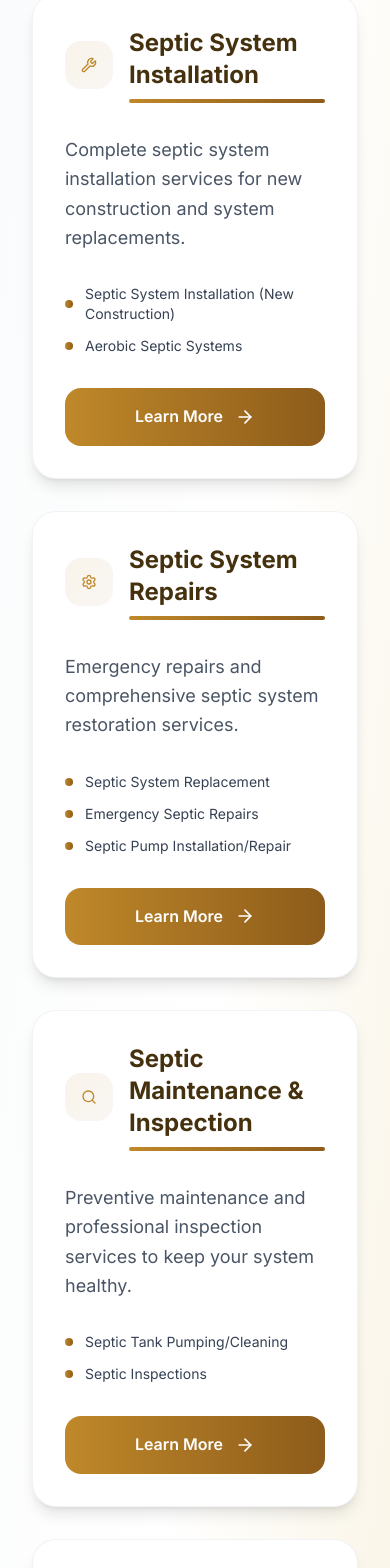
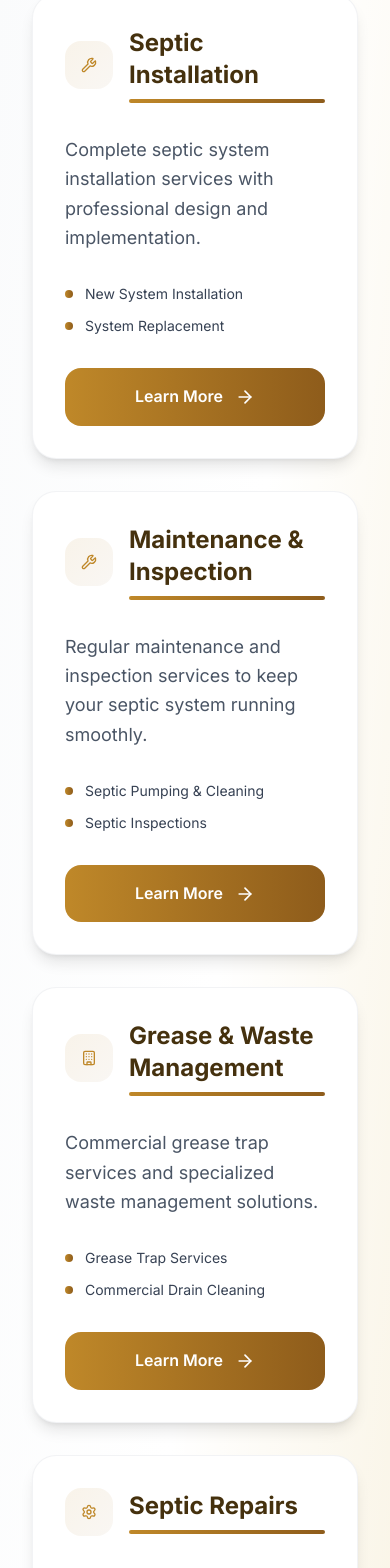
Before and after one commit to SathiraDM/septic-cheetah-website, a Next.js app: page / in a window 390 px wide. Shown: the part 1580-3148 px from the top of the page. Built offline with nearby package versions, Linux system fonts and the light colour scheme; a web font is replaced by a local one.

Commit message:
feat: Update footer trust badge text, adjust service area radius, and enhance service cards layout for better clarity and responsiveness

```diff
--- a/src/components/Footer.tsx
+++ b/src/components/Footer.tsx
@@ -42,7 +42,7 @@ const socialLinks = [
 ];
 
 const trustBadges = [
-  { icon: Shield, text: 'Licensed & Insured', subtext: 'State License #12345' },
+  { icon: Shield, text: 'Licensed & Insured', subtext: 'Fully Licensed' },
   { icon: Award, text: 'Top Rated', subtext: 'Premium Service' }
 ];
 
@@ -171,7 +171,7 @@ export default function Footer() {
                   </div>
                   <div>
                     <div className="font-medium">Service Area</div>
-                    <div className="text-sm text-gray-300">50+ Mile Radius</div>
+                    <div className="text-sm text-gray-300">100+ Mile Radius</div>
                   </div>
                 </div>
 
--- a/src/components/Header.tsx
+++ b/src/components/Header.tsx
@@ -250,16 +250,16 @@ export default function Header() {
                       </Link>
                     )}
 
-                    {/* Ultra-Compact Services Mega Menu */}
+                    {/* Compact Services Mega Menu */}
                     {item.isMegaMenu && item.megaMenuCategories && (
                       <AnimatePresence>
                         {activeSubmenu === item.label && (
                           <motion.div
-                            className="absolute top-full left-1/2 transform -translate-x-1/2 mt-4 bg-white/98 backdrop-blur-xl rounded-xl shadow-2xl border border-gray-100/80"
+                            className="absolute top-full left-1/2 transform -translate-x-1/2 mt-3 bg-white/98 backdrop-blur-xl rounded-xl shadow-2xl border border-gray-100/80"
                             style={{
                               zIndex: 99999,
                               overflow: 'visible',
-                              width: '950px',
+                              width: '800px',
                               maxWidth: '95vw'
                             }}
                             initial={{ opacity: 0, y: -15, scale: 0.95 }}
@@ -267,74 +267,77 @@ export default function Header() {
                             exit={{ opacity: 0, y: -15, scale: 0.95 }}
                             transition={{ duration: 0.3, ease: [0.16, 1, 0.3, 1] }}
                           >
-                            {/* Elegant arrow indicator */}
+                            {/* Arrow indicator */}
                             <div className="absolute -top-3 left-1/2 transform -translate-x-1/2 w-6 h-6 bg-white/98 border-l border-t border-gray-100/80 rotate-45 rounded-tl-lg"></div>
 
                             <div className="p-4 relative z-10">
-                              {/* Minimal Header */}
+                              {/* Compact Header */}
                               <div className="text-center mb-4">
                                 <h3 className="text-lg font-bold text-primary-dark">
                                   Our Services
                                 </h3>
                               </div>
 
-                              {/* Ultra-Compact Service Cards Grid */}
+                              {/* Compact Service Cards Grid */}
                               <div className="grid grid-cols-2 lg:grid-cols-3 gap-3">
                                 {item.megaMenuCategories.map((category, categoryIndex) => (
                                   <motion.div
                                     key={category.id}
-                                    className="bg-white rounded-lg border border-gray-200/70 hover:border-primary-accent/30 transition-all duration-300 hover:shadow-md group/card overflow-hidden"
+                                    className="relative group/card"
                                     initial={{ opacity: 0, y: 10 }}
                                     animate={{ opacity: 1, y: 0 }}
                                     transition={{ delay: categoryIndex * 0.05, duration: 0.2 }}
                                   >
-                                    {/* Main Service Card - Entire Card Clickable */}
                                     <Link
                                       href={category.href}
-                                      className="block p-3 hover:bg-gray-50/50 transition-colors duration-200"
+                                      className="block bg-white rounded-lg border border-gray-200/70 hover:border-primary-accent/40 transition-all duration-300 hover:shadow-md group/link overflow-hidden"
                                     >
+                                      <div className="p-3">
+                                        {/* Compact Category Header */}
                                         <div className="flex items-center space-x-2 mb-3">
-                                        <div className="w-6 h-6 rounded flex items-center justify-center flex-shrink-0 bg-primary-accent/10 text-primary-accent group-hover/card:scale-105 transition-transform duration-300">
+                                          <div className={`w-6 h-6 rounded flex items-center justify-center flex-shrink-0 ${
+                                            category.color === 'blue' ? 'bg-blue-500/20 text-blue-600' :
+                                            category.color === 'green' ? 'bg-green-500/20 text-green-600' :
+                                            category.color === 'orange' ? 'bg-orange-500/20 text-orange-600' :
+                                            category.color === 'red' ? 'bg-red-500/20 text-red-600' :
+                                            'bg-purple-500/20 text-purple-600'
+                                          } group-hover/link:scale-105 transition-transform duration-300`}>
                                             <div className="w-3 h-3 bg-current rounded opacity-80"></div>
                                           </div>
-                                        <h4 className="font-semibold text-gray-900 text-sm leading-tight group-hover/card:text-primary-accent transition-colors duration-300">
+                                          <h4 className="font-semibold text-gray-900 text-sm leading-tight group-hover/link:text-primary-accent transition-colors duration-300">
                                             {category.title}
                                           </h4>
                                         </div>
 
-                                      {/* Sub-services List - Display Only (Not Clickable) */}
+                                        {/* Compact Sub-services List */}
                                         <div className="space-y-1">
                                           {category.services.slice(0, 3).map((service, serviceIndex) => (
-                                          <motion.div
+                                            <div
                                               key={service.id}
                                               className="flex items-center space-x-2 py-1 px-2 rounded"
-                                            initial={{ opacity: 0, x: -5 }}
-                                            animate={{ opacity: 1, x: 0 }}
-                                            transition={{ delay: (categoryIndex * 0.05) + (serviceIndex * 0.02), duration: 0.15 }}
                                             >
                                               <div className="w-1 h-1 bg-primary-accent/60 rounded-full flex-shrink-0"></div>
                                               <div className="flex-1 min-w-0">
-                                              <div className="text-xs font-medium text-gray-700 leading-tight transition-colors truncate group-hover/card:text-primary-accent/80">
+                                                <div className="text-xs font-medium text-gray-700 leading-tight transition-colors truncate group-hover/link:text-primary-accent/80">
                                                   {service.title}
                                                 </div>
                                               </div>
-                                          </motion.div>
+                                            </div>
                                           ))}
 
                                           {category.services.length > 3 && (
                                             <div className="px-2 py-1">
-                                            <span className="text-xs text-gray-500 italic group-hover/card:text-primary-accent/60 transition-colors">
+                                              <span className="text-xs text-gray-500 italic group-hover/link:text-primary-accent/60 transition-colors">
                                                 +{category.services.length - 3} more
                                               </span>
                                             </div>
                                           )}
                                         </div>
+                                      </div>
                                     </Link>
                                   </motion.div>
                                 ))}
                               </div>
-
-
                             </div>
                           </motion.div>
                         )}
@@ -445,7 +448,7 @@ export default function Header() {
                               }`} />
                             </button>
 
-                            {/* Ultra-Compact Mobile Mega Menu */}
+                            {/* Compact Mobile Mega Menu */}
                             <AnimatePresence>
                               {activeSubmenu === item.label && (
                                 <motion.div
@@ -463,17 +466,22 @@ export default function Header() {
                                       animate={{ opacity: 1, y: 0 }}
                                       transition={{ delay: categoryIndex * 0.05 }}
                                     >
-                                      {/* Category Card - Entire Card Clickable */}
                                       <Link
                                         href={category.href}
-                                        className="block p-2.5 bg-gray-50/50 hover:bg-gray-100/50 transition-colors duration-200"
+                                        className="block p-3 hover:bg-gray-50/50 transition-colors duration-200"
                                         onClick={() => {
                                           setIsMenuOpen(false);
                                           setActiveSubmenu(null);
                                         }}
                                       >
                                         <div className="flex items-center space-x-2 mb-2">
-                                          <div className="w-5 h-5 rounded flex items-center justify-center bg-primary-accent/10 text-primary-accent">
+                                          <div className={`w-5 h-5 rounded flex items-center justify-center ${
+                                            category.color === 'blue' ? 'bg-blue-500/20 text-blue-600' :
+                                            category.color === 'green' ? 'bg-green-500/20 text-green-600' :
+                                            category.color === 'orange' ? 'bg-orange-500/20 text-orange-600' :
+                                            category.color === 'red' ? 'bg-red-500/20 text-red-600' :
+                                            'bg-purple-500/20 text-purple-600'
+                                          }`}>
                                             <div className="w-2.5 h-2.5 bg-current rounded opacity-80"></div>
                                           </div>
                                           <h4 className="text-sm font-semibold text-gray-900">
@@ -481,7 +489,6 @@ export default function Header() {
                                           </h4>
                                         </div>
 
-                                        {/* Sub-services - Display Only (Not Individually Clickable) */}
                                         <div className="space-y-1">
                                           {category.services.slice(0, 2).map((service) => (
                                             <div
--- a/src/components/ServiceCards.tsx
+++ b/src/components/ServiceCards.tsx
@@ -173,15 +173,15 @@ export default function ServiceCards() {
           ))}
         </motion.div>
 
-        {/* Enhanced Service Cards */}
+        {/* Enhanced Service Cards - 2nd row cards span equally */}
         <motion.div
-          className="grid grid-cols-1 md:grid-cols-2 lg:grid-cols-3 gap-8 mb-20"
+          className="grid grid-cols-1 md:grid-cols-2 lg:grid-cols-6 gap-8 mb-20"
           variants={containerVariants}
           initial="hidden"
           whileInView="visible"
           viewport={{ once: true }}
         >
-          {SERVICE_CATEGORIES.slice(0, 6).map((category, index) => {
+          {SERVICE_CATEGORIES.slice(0, 5).map((category, index) => {
             const iconMap = {
               'Wrench': Wrench,
               'Settings': Settings,
@@ -196,7 +196,10 @@ export default function ServiceCards() {
             return (
               <motion.div
                 key={category.id}
-                className="group relative"
+                className={`group relative ${
+                  // First 3 cards span 2 columns each (2+2+2=6), last 2 cards span 3 columns each (3+3=6)
+                  index < 3 ? 'lg:col-span-2' : 'lg:col-span-3'
+                }`}
                 variants={cardVariants}
                 whileHover={{
                   y: -8,
--- a/src/lib/constants.ts
+++ b/src/lib/constants.ts
@@ -26,127 +26,52 @@ export const CONTACT_INFO = {
 export const SERVICE_CATEGORIES = [
   {
     id: 'installation',
-    title: 'Septic System Installation',
-    description: 'Complete septic system installation services for new construction and system replacements.',
+    title: 'Septic Installation',
+    description: 'Complete septic system installation services with professional design and implementation.',
     href: '/services/installation',
     icon: 'Wrench',
     color: 'blue',
     services: [
       {
-        id: 'new-construction',
-        title: 'Septic System Installation (New Construction)',
-        description: 'Complete septic system installation for new homes and buildings with full permit assistance.',
-        href: '/services/installation#new-construction',
+        id: 'new-installation',
+        title: 'New System Installation',
+        description: 'Complete septic system installation for new construction and replacements.',
+        href: '/services/installation#new-installation',
         features: [
-          'New construction installations',
-          'Permit assistance included',
-          'Licensed & insured installers',
-          'Soil testing coordination',
-          'Full warranty coverage'
+          'Site assessment & design',
+          'Permit handling',
+          'Professional installation',
+          'System testing',
+          'Warranty included'
         ]
       },
       {
-        id: 'aerobic-systems',
-        title: 'Aerobic Septic Systems',
-        description: 'Advanced aerobic treatment systems for enhanced wastewater processing.',
-        href: '/services/installation#aerobic-systems',
+        id: 'system-replacement',
+        title: 'System Replacement',
+        description: 'Full septic system replacement with modern, efficient components.',
+        href: '/services/installation#system-replacement',
         features: [
-          'Advanced treatment technology',
-          'Enhanced wastewater processing',
-          'Environmentally friendly',
-          'Suitable for challenging soils',
-          'Long-term reliability'
-        ]
-      }
-    ]
-  },
-  {
-    id: 'repairs',
-    title: 'Septic System Repairs',
-    description: 'Emergency repairs and comprehensive septic system restoration services.',
-    href: '/services/repairs',
-    icon: 'Settings',
-    color: 'red',
-    services: [
-      {
-        id: 'system-replacement',
-        title: 'Septic System Replacement',
-        description: 'Complete septic system replacement when repairs are no longer cost-effective.',
-        href: '/services/repairs#system-replacement',
-        features: [
-          'Complete system assessment',
-          'Modern system design',
-          'Professional installation',
-          'Permit coordination',
-          'Warranty protection'
-        ]
-      },
-      {
-        id: 'emergency-repairs',
-        title: 'Emergency Septic Repairs',
-        description: '24/7 emergency septic repair services for urgent system failures.',
-        href: '/services/repairs#emergency-repairs',
-        features: [
-          '24/7 emergency response',
-          'Same-day service available',
-          'Rapid problem diagnosis',
-          'Immediate solutions',
-          'Emergency backup systems'
-        ]
-      },
-      {
-        id: 'pump-repair',
-        title: 'Septic Pump Installation/Repair',
-        description: 'Professional septic pump installation, repair, and replacement services.',
-        href: '/services/repairs#pump-repair',
-        features: [
-          'Pump installation & replacement',
-          'Electrical connections',
-          'Alarm system setup',
-          'Performance testing',
-          'Maintenance recommendations'
-        ]
-      },
-      {
-        id: 'distribution-box',
-        title: 'Distribution Box Repairs',
-        description: 'Expert repair and replacement of septic distribution boxes and outlets.',
-        href: '/services/repairs#distribution-box',
-        features: [
-          'Distribution box repair',
-          'Outlet pipe replacement',
-          'Flow balancing',
-          'Baffle replacement',
-          'System optimization'
-        ]
-      },
-      {
-        id: 'drain-field',
-        title: 'Drain Field Repairs',
-        description: 'Comprehensive drain field restoration and repair services.',
-        href: '/services/repairs#drain-field',
-        features: [
-          'Drain field restoration',
-          'Pipe replacement',
-          'Soil remediation',
-          'System rejuvenation',
-          'Alternative solutions'
+          'Old system removal',
+          'Updated design standards',
+          'Minimal property disruption',
+          'Code compliance',
+          'Performance optimization'
         ]
       }
     ]
   },
   {
     id: 'maintenance-inspection',
-    title: 'Septic Maintenance & Inspection',
-    description: 'Preventive maintenance and professional inspection services to keep your system healthy.',
+    title: 'Maintenance & Inspection',
+    description: 'Regular maintenance and inspection services to keep your septic system running smoothly.',
     href: '/services/maintenance-inspection',
-    icon: 'Search',
+    icon: 'CheckCircle',
     color: 'green',
     services: [
       {
         id: 'pumping-cleaning',
-        title: 'Septic Tank Pumping/Cleaning',
-        description: 'Professional septic tank pumping and cleaning services for optimal system performance.',
+        title: 'Septic Pumping & Cleaning',
+        description: 'Professional septic tank pumping and cleaning services to maintain system health.',
         href: '/services/maintenance-inspection#pumping-cleaning',
         features: [
           'Complete waste removal',
@@ -190,6 +115,68 @@ export const SERVICE_CATEGORIES = [
           'Compliance documentation',
           'Proper waste disposal',
           'Restaurant & commercial focus'
+        ]
+      },
+      {
+        id: 'commercial-drain-cleaning',
+        title: 'Commercial Drain Cleaning',
+        description: 'Professional drain cleaning services for restaurants and commercial kitchens.',
+        href: '/services/grease-waste-management#commercial-drain-cleaning',
+        features: [
+          'Grease blockage removal',
+          'High-pressure jetting',
+          'Kitchen drain maintenance',
+          'Emergency drain services',
+          'Preventive maintenance plans'
+        ]
+      }
+    ]
+  },
+  {
+    id: 'repairs',
+    title: 'Septic Repairs',
+    description: 'Expert septic system repairs and emergency services to restore your system.',
+    href: '/services/repairs',
+    icon: 'Settings',
+    color: 'red',
+    services: [
+      {
+        id: 'emergency-repairs',
+        title: 'Emergency Repairs',
+        description: 'Fast response emergency septic repair services available 24/7.',
+        href: '/services/repairs#emergency-repairs',
+        features: [
+          '24/7 emergency response',
+          'Rapid problem diagnosis',
+          'Immediate temporary solutions',
+          'Permanent repair options',
+          'Minimal downtime'
+        ]
+      },
+      {
+        id: 'pump-repairs',
+        title: 'Pump Repairs',
+        description: 'Septic pump repair and replacement services for all pump types.',
+        href: '/services/repairs#pump-repairs',
+        features: [
+          'All pump types serviced',
+          'Electrical troubleshooting',
+          'Pump replacement options',
+          'Performance optimization',
+          'Preventive maintenance'
+        ]
+      },
+      {
+        id: 'pipe-repairs',
+        title: 'Pipe & Line Repairs',
+        description: 'Septic pipe and distribution line repair services.',
+        href: '/services/repairs#pipe-repairs',
+        features: [
+          'Leak detection & repair',
+          'Pipe replacement',
+          'Root intrusion removal',
+          'Line cleaning services',
+          'Trenchless repair options'
         ]
       }
     ]
@@ -243,7 +230,7 @@ export const SERVICE_CATEGORIES = [
       }
     ]
   }
-] as const;
+]
 
 // Legacy services for backward compatibility and SEO
 export const SERVICES = [
```
Lines whose indentation alone changed are shown as unchanged.
